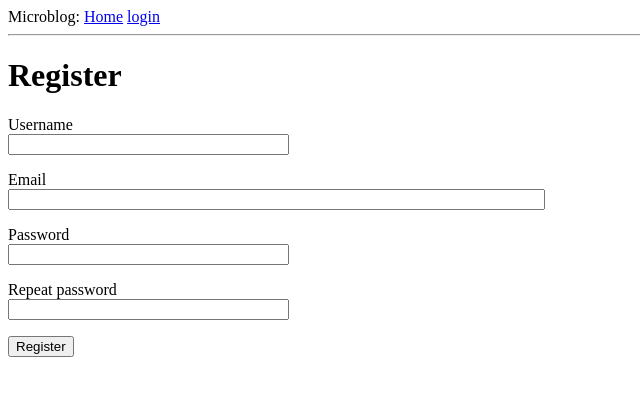
After one commit to Hywfred/python-flask, a Flask app: page /register in a window 1280 px wide. The commit adds this page. Shown: the top 396 px of the page, without its empty margins (0-640 px from the left). Run offline with Flask 2, Linux system fonts and the light colour scheme; parts of the project's set-up code (start-up, migrations or seed data) failed here and were passed over; some libraries are stand-ins or nearby versions.

Commit message:
user logins

```diff
--- a/app/__init__.py
+++ b/app/__init__.py
@@ -2,10 +2,13 @@ from flask import Flask
 from config import Config
 from flask_sqlalchemy import SQLAlchemy
 from flask_migrate import Migrate
+from flask_login import LoginManager
 
 app = Flask(__name__)
 config = app.config.from_object(Config)
 db = SQLAlchemy(app)
 migrate = Migrate(app, db)
+login = LoginManager(app)
+login.login_view = "login"
 
 from app import routes, models
--- a/app/forms.py
+++ b/app/forms.py
@@ -1,6 +1,8 @@
 from flask_wtf import FlaskForm
+from flask_wtf.recaptcha import validators
 from wtforms import StringField, PasswordField, BooleanField, SubmitField
-from wtforms.validators import DataRequired
+from wtforms.validators import DataRequired, ValidationError, Email, EqualTo
+from app.models import User
 
 
 class LoginForm(FlaskForm):
@@ -8,3 +10,23 @@ class LoginForm(FlaskForm):
     password = PasswordField("Password", validators=[DataRequired()])
     remember_me = BooleanField("Remember Me")
     submit = SubmitField("Sign In")
+
+
+class RegistrationForm(FlaskForm):
+    username = StringField("Username", validators=[DataRequired()])
+    email = StringField("Email", validators=[DataRequired(), Email()])
+    password = PasswordField("Password", validators=[DataRequired()])
+    password2 = PasswordField(
+        "Repeat password", validators=[DataRequired(), EqualTo("password")]
+    )
+    submit = SubmitField("Register")
+
+    def validate_username(self, username):
+        user = User.query.filter_by(username=username.data).first()
+        if user is not None:
+            raise ValidationError("Please use a different username")
+
+    def validate_email(self, email):
+        user = User.query.filter_by(email=email.data).first()
+        if user is not None:
+            raise ValidationError("Please use a different email address")
--- a/app/routes.py
+++ b/app/routes.py
@@ -1,27 +1,70 @@
-from app.forms import LoginForm
-from app import app
+from flask_login.utils import login_required
+from werkzeug.utils import html
+from app.forms import LoginForm, RegistrationForm
+from app import app, db
 from flask import render_template, flash, redirect, url_for
+from flask_login import current_user, login_user, logout_user, login_required
+from app.models import User
+from flask import request
+from werkzeug.urls import url_parse
 
 
 @app.route("/")
 @app.route("/index")
+@login_required
 def index():
-    user = {"username": "Wanghy"}
     posts = [
         {"author": {"username": "John"}, "body": "Beautiful day in Portland!"},
         {"author": {"username": "Susan"}, "body": "The Avengers movie was so cool!"},
     ]
-    return render_template("index.html", title="My Blog", user=user, posts=posts)
+    return render_template("index.html", title="My Blog", posts=posts)
 
 
 @app.route("/login", methods=["GET", "POST"])
 def login():
+    if current_user.is_authenticated:
+        return redirect(url_for("index"))
     form = LoginForm()
     if form.validate_on_submit():
-        flash(
-            "Login requested for user {}, remember_me={}".format(
-                form.username.data, form.remember_me.data
-            )
-        )
+        user = User.query.filter_by(username=form.username.data).first()
+        if user is None or not user.check_password(form.password.data):
+            flash("Invalid username or password")
+            return redirect(url_for("login"))
+        login_user(user, remember=form.remember_me.data)
+        next_page = request.args.get("next")
+        if not next_page or url_parse(next_page).netloc != "":
+            next_page = url_for("index")
+        return redirect(next_page)
+    return render_template("login.html", form=form)
+
+
+@app.route("/logout")
+def logout():
+    logout_user()
+    return redirect(url_for("index"))
+
+
+@app.route("/register", methods=["GET", "POST"])
+def register():
+    if current_user.is_authenticated:
         return redirect(url_for("index"))
-    return render_template("login.html", form=form)
+    form = RegistrationForm()
+    if form.validate_on_submit():
+        user = User(username=form.username.data, email=form.email.data)
+        user.set_password(form.password.data)
+        db.session.add(user)
+        db.session.commit()
+        flash("Congratulations, you are now a registered user!")
+        return redirect(url_for("login"))
+    return render_template("register.html", title="Register", form=form)
+
+
+@app.route("/user/<username>")
+@login_required
+def user(username):
+    user = User.query.filter_by(username).first_or_404()
+    posts = [
+        {"author": user, "body": "Test Post #1"},
+        {"author": user, "body": "Test Post #2"},
+    ]
+    return render_template("user.html", user=user, posts=posts)
--- a/app/templates/base.html
+++ b/app/templates/base.html
@@ -11,7 +11,11 @@
     <body>
         <div>Microblog:
             <a href="{{ url_for('index') }}">Home</a>
-            <a href="{{ url_for('login') }}">Login</a>
+            {% if current_user.is_anonymous %}
+            <a href="{{ url_for('login') }}">login</a>
+            {% else %}
+            <a href="{{ url_for('logout') }}">Logout</a>
+            {% endif %}
         </div>
         <hr>
         {% with messages = get_flashed_messages() %}
--- a/app/templates/index.html
+++ b/app/templates/index.html
@@ -1,7 +1,7 @@
 {% extends "base.html" %}
 
 {% block content %}
-<h1>Hi, {{ user.username }}</h1>
+<h1>Hi, {{ current_user.username }}</h1>
 {% for post in posts %}
 <div>
     <p>{{ post.author.username }} says: <b>{{ post.body }}</b></p>
--- a/app/templates/login.html
+++ b/app/templates/login.html
@@ -21,4 +21,5 @@
     <p>{{form.remember_me()}} {{form.remember_me.label}}</p>
     <p>{{form.submit()}}</p>
 </form>
+<p>New User? <a href="{{ url_for('register') }}">Click to Register!</a></p>
 {%endblock%}
--- /dev/null
+++ b/app/templates/register.html
@@ -0,0 +1,37 @@
+{% extends "base.html" %}
+
+{% block content %}
+<h1>Register</h1>
+<form action="" method="post">
+    {{ form.hidden_tag() }}
+    <p>
+        {{ form.username.label }}<br>
+        {{ form.username(size=32) }}<br>
+        {% for error in form.username.errors %}
+        <span style="color: red;">[{{ error }}]</span>
+        {% endfor %}
+    </p>
+    <p>
+        {{ form.email.label }}<br>
+        {{ form.email(size=64) }}<br>
+        {% for error in form.email.errors %}
+        <span style="color: red;">[{{ error }}]</span>
+        {% endfor %}
+    </p>
+    <p>
+        {{ form.password.label }}<br>
+        {{ form.password(size=32) }}<br>
+        {% for error in form.password.errors %}
+        <span style="color: red;">[{{ error }}]</span>
+        {% endfor %}
+    </p>
+    <p>
+        {{ form.password2.label }}<br>
+        {{ form.password2(size=32) }}<br>
+        {% for error in form.password2.errors %}
+        <span style="color: red;">[{{ error }}]</span>
+        {% endfor %}
+    </p>
+    <p>{{ form.submit() }}</p>
+</form>
+{% endblock %}
```
Also changed, not shown: app/models.py (+15 -1 lines).
